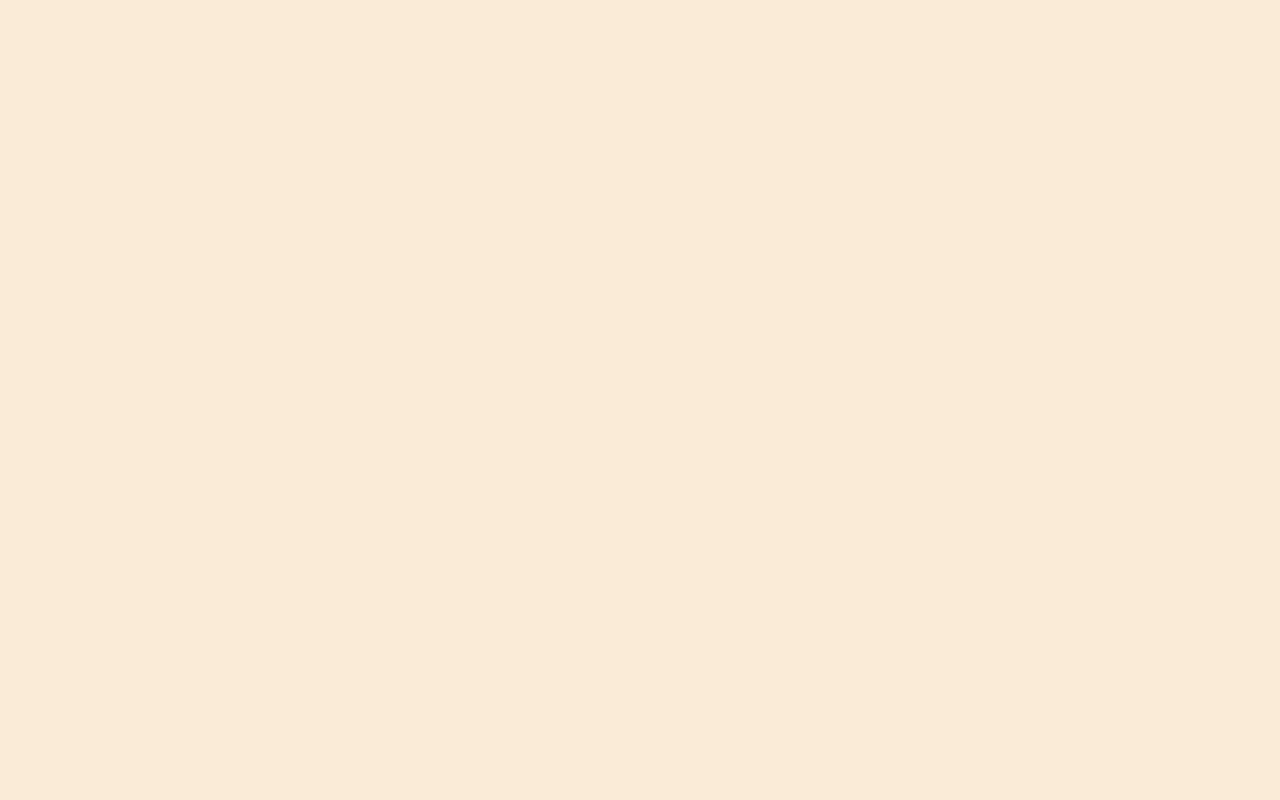
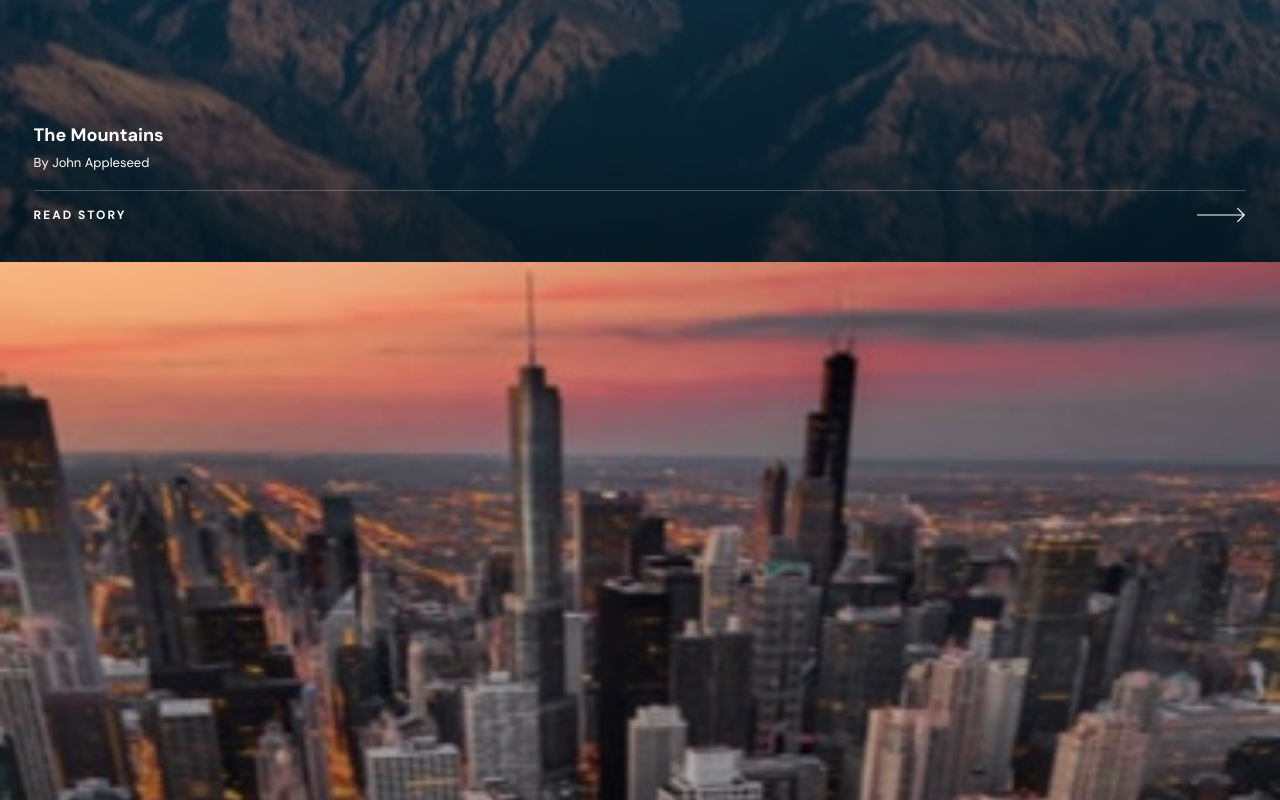
Before and after one commit to LogvnR/photosnap-app, a Next.js app: page / in a window 1280 px wide. Shown: the part 5200-6000 px from the top of the page. Before the commit the page ends 4721 px from the top, so only its background shows below. Built offline with nearby package versions, Linux system fonts and the light colour scheme.

Commit message:
added Home Photo Cards

```diff
--- a/components/cards/HomeCard.tsx
+++ b/components/cards/HomeCard.tsx
@@ -10,18 +10,15 @@ interface Props {
   color: string;
   title: string;
   info: string;
+  photoPosition: string;
+  name: string;
 }
 
-const HomeCard: FC<Props> = ({ photo, accent, color, title, info }) => {
+const HomeCard: FC<Props> = ({ photo, accent, color, title, info, name }) => {
   return (
     <section className={classes.container}>
       <div className={classes['image-container']}>
-        <Image
-          layout="responsive"
-          objectFit="contain"
-          src={photo}
-          alt="Create and Share"
-        />
+        <Image layout="responsive" objectFit="contain" src={photo} alt={name} />
       </div>
       <div className={classes[`content-container-${color}`]}>
         {accent && <div className={classes.accent}></div>}
--- /dev/null
+++ b/components/cards/PhotoCard.tsx
@@ -0,0 +1,31 @@
+import { FC } from 'react';
+import Image, { StaticImageData } from 'next/image';
+
+import classes from '../../styles/cards/PhotoCard.module.css';
+
+// Add Desktop photo variant and check logic
+interface Props {
+  photo: StaticImageData;
+  title: string;
+  author: string;
+}
+
+const PhotoCard: FC<Props> = ({ photo, title, author }) => {
+  return (
+    <div className={classes.container}>
+      <div className={classes['content-container']}>
+        <div className={classes['title-container']}>
+          <h3 className={classes.title}>{title}</h3>
+          <p className={classes.author}>by {author}</p>
+        </div>
+        <div className={classes.btn}>
+          read story{' '}
+          <img src="/assets/shared/desktop/arrow-white.svg" alt="Arrow" />
+        </div>
+      </div>
+      <Image src={photo} layout="responsive" objectFit="contain" alt={title} />
+    </div>
+  );
+};
+
+export default PhotoCard;
--- /dev/null
+++ b/helpers/cards/HomeCardContent.ts
@@ -0,0 +1,44 @@
+import { StaticImageData } from 'next/image';
+import photo1 from '../../public/assets/home/mobile/create-and-share.jpg';
+import photo2 from '../../public/assets/home/mobile/beautiful-stories.jpg';
+import photo3 from '../../public/assets/home/mobile/designed-for-everyone.jpg';
+
+interface HomeContent {
+  name: string;
+  photo: StaticImageData;
+  accent: boolean;
+  title: string;
+  color: string;
+  info: string;
+  photoPosition: string;
+}
+
+export const HomeCardContent: HomeContent[] = [
+  {
+    name: 'Create and Share',
+    photo: photo1,
+    accent: true,
+    title: 'create and share you photo stories.',
+    color: 'white',
+    info: 'Photosnap is a platform for photographers and visual storytellers. We make it easy to share photos, tell stories and connect with others.',
+    photoPosition: 'right',
+  },
+  {
+    name: 'Beautiful Stories',
+    photo: photo2,
+    accent: false,
+    title: 'beautiful stories every time',
+    color: 'black',
+    info: 'We provide design templates to ensure your stories look terrific. Easily add photos, text, embed maps and media from other networks. Then share your story with everyone.',
+    photoPosition: 'left',
+  },
+  {
+    name: 'Designed For Everyone',
+    photo: photo3,
+    accent: false,
+    title: 'designed for everyone',
+    color: 'black',
+    info: 'Photosnap can help you create stories that resonate with your audience.  Our tool is designed for photographers of all levels, brands, businesses you name it.',
+    photoPosition: 'right',
+  },
+];
--- /dev/null
+++ b/helpers/cards/PhotoCardContent.ts
@@ -0,0 +1,91 @@
+import { StaticImageData } from 'next/image';
+
+import theMountainsMobile from '../../public/assets/stories/mobile/mountains.jpg';
+import theMountainsDesktop from '../../public/assets/stories/desktop/mountains.jpg';
+
+import sunsetCityMobile from '../../public/assets/stories/mobile/cityscapes.jpg';
+import sunsetCityDesktop from '../../public/assets/stories/desktop/cityscapes.jpg';
+
+import voyageMobile from '../../public/assets/stories/mobile/18-days-voyage.jpg';
+import voyageDesktop from '../../public/assets/stories/desktop/18-days-voyage.jpg';
+
+import architecturalsMobile from '../../public/assets/stories/mobile/architecturals.jpg';
+import architecturalsDesktop from '../../public/assets/stories/desktop/architecturals.jpg';
+
+import worldTourMobile from '../../public/assets/stories/mobile/world-tour.jpg';
+import worldTourDesktop from '../../public/assets/stories/desktop/world-tour.jpg';
+
+import unforseenCornersMobile from '../../public/assets/stories/mobile/unforseen-corners.jpg';
+import unforseenCornersDesktop from '../../public/assets/stories/desktop/unforseen-corners.jpg';
+
+import kingOnAfricaMobile from '../../public/assets/stories/mobile/king-on-africa.jpg';
+import kingOnAfricaDesktop from '../../public/assets/stories/desktop/king-on-africa.jpg';
+
+import tripToNowhereMobile from '../../public/assets/stories/mobile/trip-to-nowhere.jpg';
+import tripToNowhereDesktop from '../../public/assets/stories/desktop/trip-to-nowhere.jpg';
+
+import rageOfTheSeaMobile from '../../public/assets/stories/mobile/rage-of-the-sea.jpg';
+import rageOfTheSeaDesktop from '../../public/assets/stories/desktop/rage-of-the-sea.jpg';
+
+import runningFreeMobile from '../../public/assets/stories/mobile/running-free.jpg';
+import runningFreeDesktop from '../../public/assets/stories/desktop/running-free.jpg';
+
+import behindTheWavesMobile from '../../public/assets/stories/mobile/behind-the-waves.jpg';
+import behindTheWavesDesktop from '../../public/assets/stories/desktop/behind-the-waves.jpg';
+
+import calmWatersMobile from '../../public/assets/stories/mobile/calm-waters.jpg';
+import calmWatersDesktop from '../../public/assets/stories/desktop/calm-waters.jpg';
+
+import theMilkyWayMobile from '../../public/assets/stories/mobile/milky-way.jpg';
+import theMilkyWayDesktop from '../../public/assets/stories/desktop/milky-way.jpg';
+
+import darkForestMobile from '../../public/assets/stories/mobile/dark-forest.jpg';
+import darkForestDesktop from '../../public/assets/stories/desktop/dark-forest.jpg';
+
+import somewarpetMobile from '../../public/assets/stories/mobile/somewarpet.jpg';
+import somewarpetDesktop from '../../public/assets/stories/desktop/somewarpet.jpg';
+
+import landOfDreamsMobile from '../../public/assets/stories/mobile/land-of-dreams.jpg';
+import landOfDreamsDesktop from '../../public/assets/stories/desktop/land-of-dreams.jpg';
+
+interface HomePhotoContent {
+  photoS: StaticImageData;
+  photoL: StaticImageData;
+  title: string;
+  author: string;
+}
+
+interface StoriesPhotoContent {
+  photoS: StaticImageData;
+  photoL: StaticImageData;
+  title: string;
+  author: string;
+  date: string;
+}
+
+export const HomePhotoCardContent: HomePhotoContent[] = [
+  {
+    author: 'john appleseed',
+    title: 'the mountains',
+    photoS: theMountainsMobile,
+    photoL: theMountainsDesktop,
+  },
+  {
+    author: 'benjamin cruz',
+    title: 'sunset cityscapes',
+    photoS: sunsetCityMobile,
+    photoL: sunsetCityDesktop,
+  },
+  {
+    author: 'alexi borodin',
+    title: '18 days voyage',
+    photoS: voyageMobile,
+    photoL: voyageDesktop,
+  },
+  {
+    author: 'samantha brooke',
+    title: 'architecturals',
+    photoS: architecturalsMobile,
+    photoL: architecturalsDesktop,
+  },
+];
--- /dev/null
+++ b/helpers/content.ts
@@ -0,0 +1,6 @@
+// Home Card Content
+import { HomeCardContent } from './cards/HomeCardContent';
+import { HomePhotoCardContent } from './cards/PhotoCardContent';
+
+// All Content Export
+export { HomeCardContent, HomePhotoCardContent };
--- a/pages/index.tsx
+++ b/pages/index.tsx
@@ -1,11 +1,12 @@
 import type { NextPage } from 'next';
 import Head from 'next/head';
+
 import HomeCard from '../components/cards/HomeCard';
+import PhotoCard from '../components/cards/PhotoCard';
+
+import { HomeCardContent, HomePhotoCardContent } from '../helpers/content';
 
 import classes from '../styles/Home.module.css';
-import createAndShare from '../public/assets/home/mobile/create-and-share.jpg';
-import beautifulStories from '../public/assets/home/mobile/beautiful-stories.jpg';
-import designedforEveryone from '../public/assets/home/mobile/designed-for-everyone.jpg';
 
 const Home: NextPage = () => {
   return (
@@ -15,28 +16,23 @@ const Home: NextPage = () => {
         <meta name="description" content="Generated by create next app" />
         <link rel="icon" href="/favicon.ico" />
       </Head>
-      <HomeCard
-        photo={createAndShare}
-        accent={true}
-        color="white"
-        title="create and share you photo stories."
-        info="Photosnap is a platform for photographers and visual storytellers. We
-          make it easy to share photos, tell stories and connect with others."
-      />
-      <HomeCard
-        photo={beautifulStories}
-        accent={false}
-        color="black"
-        title="beautiful stories every time"
-        info="We provide design templates to ensure your stories look terrific. Easily add photos, text, embed maps and media from other networks. Then share your story with everyone."
-      />
-      <HomeCard
-        photo={designedforEveryone}
-        accent={false}
-        color="black"
-        title="designed for everyone"
-        info="Photosnap can help you create stories that resonate with your audience.  Our tool is designed for photographers of all levels, brands, businesses you name it."
-      />
+      {HomeCardContent.map(
+        ({ name, title, photo, photoPosition, accent, color, info }) => (
+          <HomeCard
+            name={name}
+            title={title}
+            photo={photo}
+            accent={accent}
+            color={color}
+            info={info}
+            photoPosition={photoPosition}
+            key={title}
+          />
+        )
+      )}
+      {HomePhotoCardContent.map(({ title, author, photoS }) => (
+        <PhotoCard title={title} author={author} photo={photoS} key={title} />
+      ))}
     </section>
   );
 };
--- /dev/null
+++ b/styles/cards/PhotoCard.module.css
@@ -0,0 +1,58 @@
+.container {
+  width: 100%;
+  background-color: aquamarine;
+  position: relative;
+}
+
+.content-container {
+  position: absolute;
+  width: 100%;
+  height: 100%;
+  display: flex;
+  flex-direction: column;
+  justify-content: flex-end;
+  top: 0;
+  left: 0;
+  z-index: 1;
+  background: rgba(0, 0, 0, 0.3);
+  background: linear-gradient(
+    180deg,
+    rgba(0, 0, 0, 0) 0%,
+    rgba(0, 0, 0, 0.6587009803921569) 100%
+  );
+  padding: 2.1rem 2.1rem 2.4rem;
+  color: var(--white);
+}
+
+.title-container {
+  width: 100%;
+  display: flex;
+  flex-direction: column;
+  border-bottom: 1px solid rgba(255, 255, 255, 0.25);
+  text-transform: capitalize;
+}
+
+.title {
+  margin: 0 0 0.4rem;
+  font-size: 18px;
+  font-weight: var(--bold);
+  line-height: 25px;
+  text-transform: capitalize;
+}
+
+.author {
+  margin: 0 0 1.2rem;
+  font-size: 13px;
+  font-weight: var(--regular);
+}
+
+.btn {
+  width: 100%;
+  margin: 1rem 0 0;
+  display: flex;
+  justify-content: space-between;
+  text-transform: uppercase;
+  font-size: 12px;
+  font-weight: var(--bold);
+  letter-spacing: 2px;
+}
```
